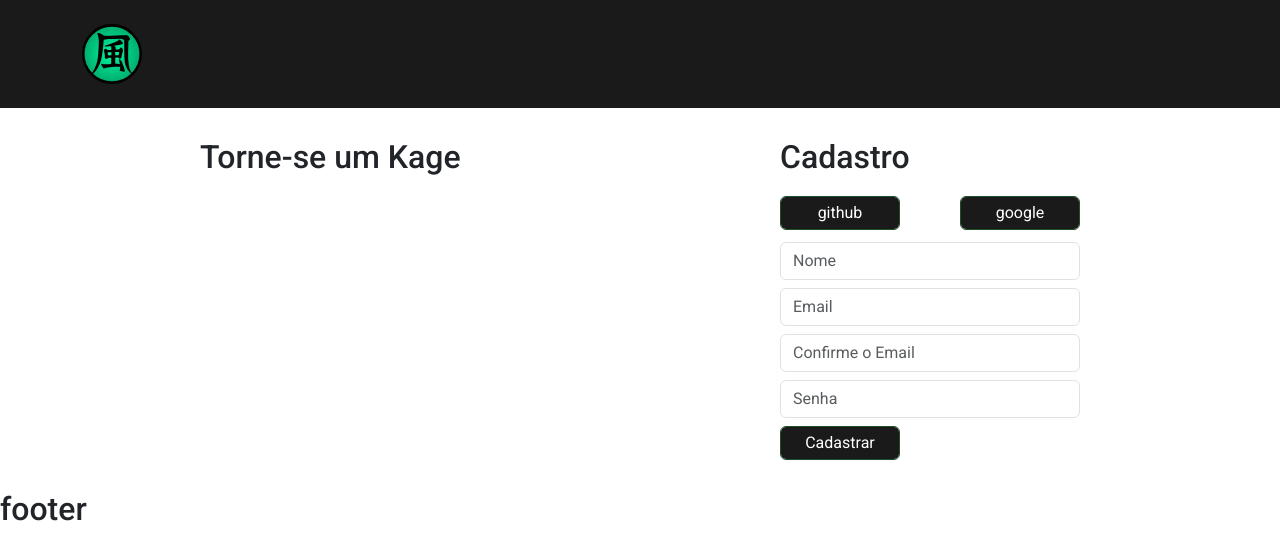
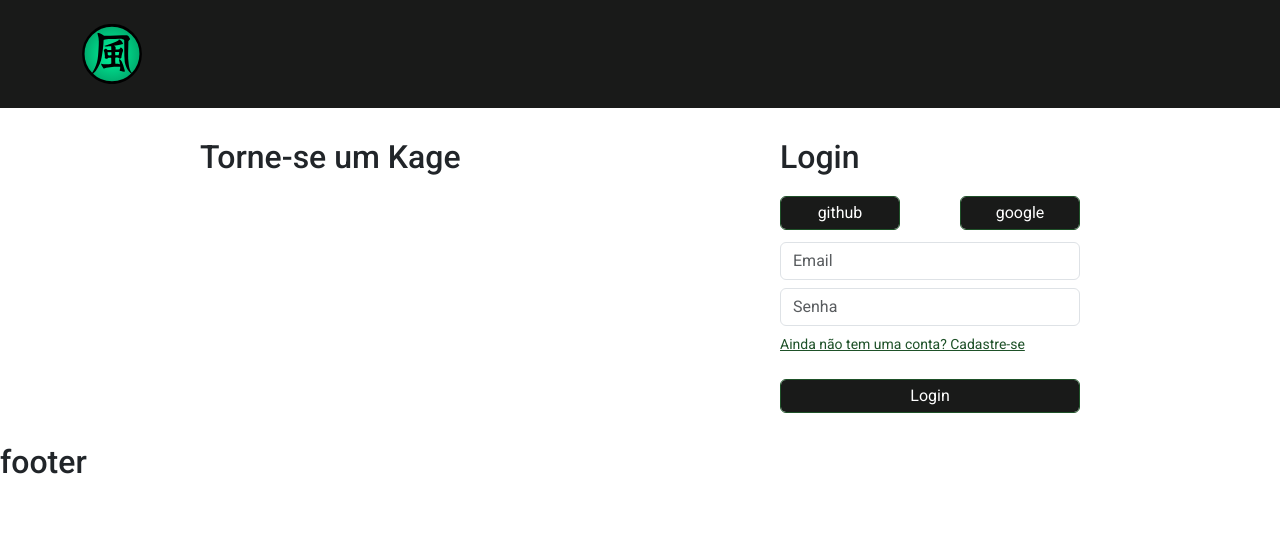
Before and after one commit to AdrielMarx/Aldeia-front, a React (Vite) app in the folder Aldeia/: page /login in a window 1280 px wide. Shown: the top 560 px of the page. Built offline with nearby package versions, Linux system fonts and the light colour scheme; no server answers.

Commit message:
Finalizando funções de cadastro e login

```diff
--- a/Aldeia/src/App.jsx
+++ b/Aldeia/src/App.jsx
@@ -10,7 +10,7 @@ import { Toaster } from "react-hot-toast";
 import EditarNinja from "./pages/EditarNinja";
 import NovaMissao from "./pages/NovaMissao";
 import EditarMissao from "./pages/EditarMissao";
-import Login from "./pages/Cadastro";
+import Login from "./pages/Login";
 import { useEffect, useState } from "react";
 import { onAuthStateChanged } from "firebase/auth";
 import { auth } from "./firebase/config";
--- a/Aldeia/src/pages/Cadastro.jsx
+++ b/Aldeia/src/pages/Cadastro.jsx
@@ -1,9 +1,10 @@
 import { useForm } from "react-hook-form";
 import { useState } from "react";
 import "../styles/Login.css";
-import { useNavigate } from "react-router-dom";
+import { Link, useNavigate } from "react-router-dom";
 import { cadastrarUsuario, entrarGoogle } from "../firebase/auth";
 import toast from "react-hot-toast";
+import { Nav } from "react-bootstrap";
 
 function Cadastro() {
   const {
@@ -120,9 +121,10 @@ function Cadastro() {
                 <small className="text-danger">Senha inválida</small>
               )}
             </div>
+            <small><Link as={Link} to="/login" className="navLogin" ><p>Já possui uma conta? Entre</p></Link></small>
 
-            <div id="botaoEntrar">
-              <button className="botaoRedes" type="submit">
+            <div className="w-80">
+              <button className="botaoRedes" id="botaoEntrar" type="submit">
                 Cadastrar
               </button>
             </div>
--- /dev/null
+++ b/Aldeia/src/pages/Login.jsx
@@ -0,0 +1,90 @@
+import { useForm } from "react-hook-form";
+import "../styles/Login.css";
+import { useNavigate, Link } from "react-router-dom";
+import { loginUser, entrarGoogle } from "../firebase/auth";
+import toast from "react-hot-toast";
+
+function Login() {
+  const {
+    register,
+    handleSubmit,
+    formState: { errors },
+
+  } = useForm()
+
+  const navigate = useNavigate()
+
+  function entrar(data) {
+
+    loginUser(data.email, data.userSenha)
+      .then(() => {
+        toast.success(`Bem-vindo(a) de volta!`)
+        navigate("/")
+      })
+      .catch((error) => {
+        toast.error("Erro ao entrar: " + error.message)
+      })
+  }
+
+  function handleEntrarGoogle() {
+    entrarGoogle().then(() => {
+      toast.success("Bem vindo(a) de volta!")
+      navigate("/")
+    })
+  }
+
+  return (
+    <main className="login-page">
+      <aside className="cardInfo">
+        <h2>Torne-se um Kage</h2>
+      </aside>
+      <section>
+        <div className="form-login">
+          <h2>Login</h2>
+            <section className="loginRedes">
+              <button className="botaoRedes">github</button>
+              <button className="botaoRedes" onClick={handleEntrarGoogle}>google</button>
+            </section>
+          <form className="form-section" onSubmit={handleSubmit(entrar)}>
+
+            <div>
+              <input
+                type="email"
+                id="email"
+                name="email"
+                placeholder="Email"
+                className="form-control"
+                {...register("email", { required: true, maxLength: 150 })}
+              />
+              {errors.email && (
+                <small className="text-danger">Email inválido</small>
+              )}
+            </div>
+
+            <div>
+              <input
+                type="password"
+                name="userSenha"
+                id="userSenha"
+                placeholder="Senha"
+                className="form-control"
+                {...register("userSenha", { required: true, maxLength: 150 })}
+              />
+              {errors.userSenha && (
+                <small className="text-danger">Senha inválida</small>
+              )}
+            </div>
+            <small><Link as={Link} to="/cadastro" className="navLogin" ><p>Ainda não tem uma conta? Cadastre-se</p></Link></small>
+            <div className="w-80">
+              <button className="botaoRedes" id="botaoEntrar" type="submit">
+                Login
+              </button>
+            </div>
+          </form>
+        </div>
+      </section>
+    </main>
+  )
+}
+
+export default Login
--- a/Aldeia/src/pages/Missoes.jsx
+++ b/Aldeia/src/pages/Missoes.jsx
@@ -1,25 +1,26 @@
-import { useEffect, useState } from "react";
+import { useContext, useEffect, useState } from "react";
 import { deleteMissao, getMissoes } from "../api/missoes";
 import { getNinja } from "../api/ninjas";
 import toast from "react-hot-toast";
 import { Button, Table } from "react-bootstrap";
-import { Link } from "react-router-dom";
+import { Link, useNavigate } from "react-router-dom";
 import "../styles/Missoes.css";
 import { getAuth } from "firebase/auth";
+import { UserContext } from "../context/UserContext";
 
 function DescricaoVermais({ descricao }) {
   const [isExpanded, setIsExpanded] = useState(false);
 
   const toggleExpand = () => {
-    setIsExpanded(!isExpanded);
-  };
+    setIsExpanded(!isExpanded)
+  }
 
   const descricaoQuebrada = (descricao) => {
     const limite = 100;
     return isExpanded || descricao.length <= limite
       ? descricao
-      : descricao.substring(0, limite) + "...";
-  };
+      : descricao.substring(0, limite) + "..."
+  }
 
   return (
     <div>
@@ -30,49 +31,57 @@ function DescricaoVermais({ descricao }) {
         </button>
       )}
     </div>
-  );
+  )
 }
 
 function Missoes() {
-  const [missoes, setMissoes] = useState([]);
-  const [ninjaNome, setNinjaNome] = useState({});
+
+  const user = useContext(UserContext)
+  const navigate = useNavigate
+
+  const [missoes, setMissoes] = useState([])
+  const [ninjaNome, setNinjaNome] = useState({})
 
   function carregarMissoes() {
-    const auth = getAuth();
-    const user = auth.currentUser;
+    const auth = getAuth()
+    const user = auth.currentUser
 
     if (user) {
       const uid = user.uid;
       getMissoes(uid).then(async (data) => {
-        setMissoes(data);
+        setMissoes(data)
 
-        const novosNinjaNome = {};
+        const novosNinjaNome = {}
         for (const missao of data) {
-          const ninjaId = missao.ninjaId;
+          const ninjaId = missao.ninjaId
           if (ninjaId) {
-            const ninja = await getNinja(ninjaId);
-            novosNinjaNome[ninjaId] = ninja.nome;
+            const ninja = await getNinja(ninjaId)
+            novosNinjaNome[ninjaId] = ninja.nome
           }
         }
-        setNinjaNome(novosNinjaNome);
-      });
+        setNinjaNome(novosNinjaNome)
+      })
     }
   }
 
   function deletarMissao(id) {
-    const del = confirm("TEM CERTEZA EIN??");
+    const del = confirm("TEM CERTEZA EIN??")
 
     if (del) {
       deleteMissao(id).then((resposta) => {
-        toast.success(resposta.message);
-        carregarMissoes();
+        toast.success(resposta.message)
+        carregarMissoes()
       });
     }
   }
 
   useEffect(() => {
-    carregarMissoes();
-  }, []);
+    carregarMissoes()
+  }, [])
+
+  if (user === null) {
+    return navigate("/login")
+  }
 
   return (
     <main className="mt-4 container">
@@ -97,7 +106,11 @@ function Missoes() {
               <tr key={missao.id}>
                 <td>{missao.titulo}</td>
                 <td>{missao.nivel}</td>
-                <td>{missao.dataExecucao}</td>
+                <td>
+                  {new Date(
+                    missao.dataExecucao + "T00:00:00"
+                  ).toLocaleDateString()}
+                </td>
                 <td className="descricao">
                   <DescricaoVermais descricao={missao.desc} />
                 </td>
@@ -110,7 +123,11 @@ function Missoes() {
                   >
                     Excluir
                   </Button>
-                  <Button size="sm" as={Link} to={`/missoes/editar/${missao.id}`}>
+                  <Button
+                    size="sm"
+                    as={Link}
+                    to={`/missoes/editar/${missao.id}`}
+                  >
                     Editar
                   </Button>
                 </td>
@@ -122,7 +139,7 @@ function Missoes() {
         <p>carregando...</p>
       )}
     </main>
-  );
+  )
 }
 
-export default Missoes;
+export default Missoes
--- a/Aldeia/src/pages/Ninjas.jsx
+++ b/Aldeia/src/pages/Ninjas.jsx
@@ -1,13 +1,16 @@
-import { useEffect, useState } from "react"
+import { useContext, useEffect, useState } from "react"
 import { getNinjas, deleteNinja } from "../api/ninjas"
 import toast from "react-hot-toast"
 import { Button, Table } from "react-bootstrap"
-import { Link } from "react-router-dom"
+import { Link, Navigate, useNavigate } from "react-router-dom"
 import "../styles/Ninjas.css"
 import { getAuth } from "firebase/auth"
+import { UserContext } from "../context/UserContext"
 
 function Ninjas () {
   const [ninjas, setNinjas] = useState(null)
+
+  const user = useContext(UserContext)
 
   function carregarNinjas() {
     const auth = getAuth()
@@ -21,9 +24,15 @@ function Ninjas () {
     }
 
   }
+
   useEffect(() => {
     carregarNinjas()
   }, [])
+
+  if (user === null) {
+    toast.error("Login necessário para acessar página")
+    return <Navigate to="/login"/>
+  }
 
   function deletarNinja(id) {
     const del = confirm("TEm CERTEZA ABSOLUTA??????????????????????????")
--- a/Aldeia/src/styles/Login.css
+++ b/Aldeia/src/styles/Login.css
@@ -46,3 +46,14 @@
 #botaoEntrar {
   width: 100%;
 }
+
+.navLogin {
+  color: #1E5128 !important;
+}
+
+.acessarConta {
+  display: flex;
+  flex-direction: column;
+  flex-wrap: nowrap;
+  width: auto;
+}
--- a/Aldeia/src/styles/Missoes.css
+++ b/Aldeia/src/styles/Missoes.css
@@ -10,8 +10,9 @@
   border: none;
   padding: 4px;
   cursor: pointer;
-  border-radius: 10px;
+  border-radius: 8px;
   transition: 0.2s;
+  font-size: 12px;
 }
 
 .botaoVermais:hover {
```
